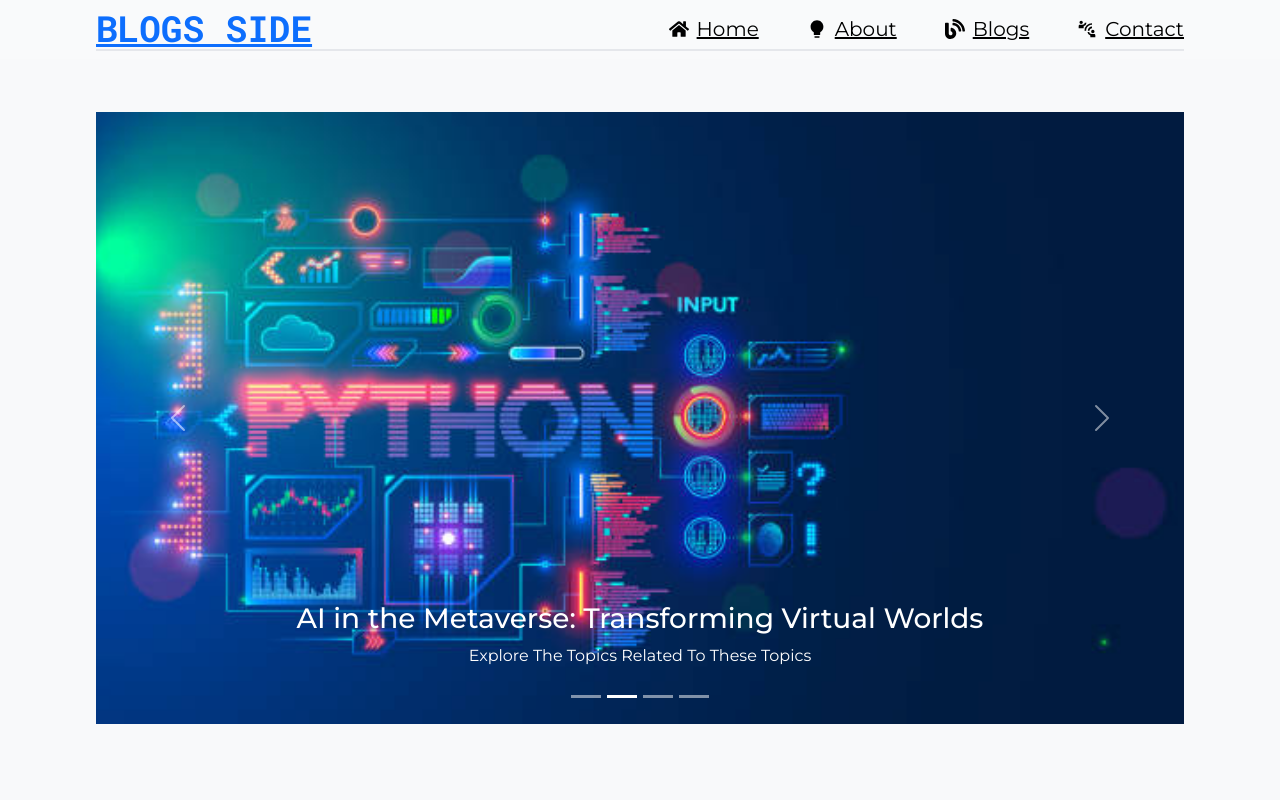
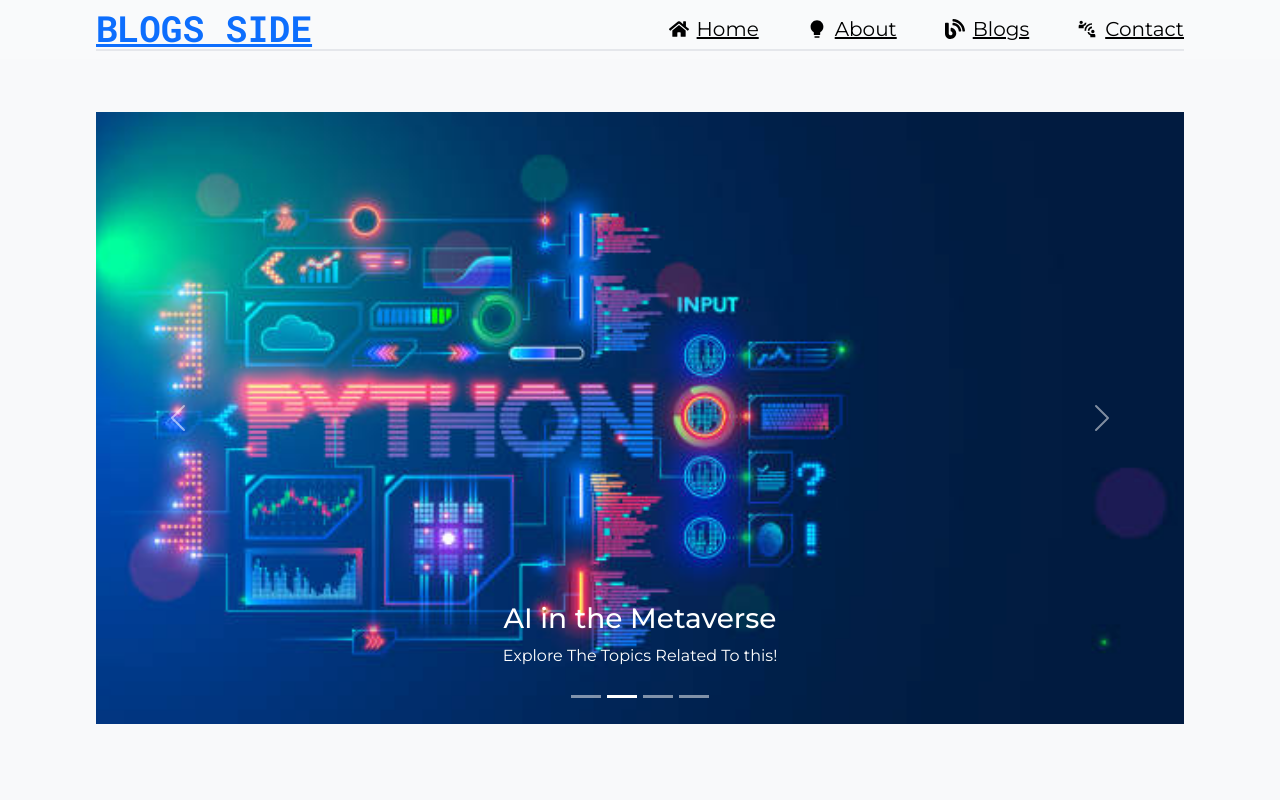
Before and after one commit to AsfaaKhan/Blog-Post-Website, a Next.js app: page / in a window 1280 px wide. Both pictures are taken after a click on the button 622 px from the left and 696 px from the top of the page. Shown: the top 800 px of the page. Built offline with nearby package versions, Linux system fonts and the light colour scheme.

Commit message:
Fix the Slider

```diff
--- a/src/components/BlogSlider.tsx
+++ b/src/components/BlogSlider.tsx
@@ -32,9 +32,7 @@ export default function Slider() {
                         <button type="button" data-bs-target="#demo" data-bs-slide-to="1"></button>
                         <button type="button" data-bs-target="#demo" data-bs-slide-to="2"></button>
                         <button type="button" data-bs-target="#demo" data-bs-slide-to="3"></button>
-                        {/* <button type="button" data-bs-target="#demo" data-bs-slide-to="4"></button>
-                    <button type="button" data-bs-target="#demo" data-bs-slide-to="5"></button>
-                    <button type="button" data-bs-target="#demo" data-bs-slide-to="6"></button> */}
+
                     </div>
 
                     {/* The slideshow/carousel  */}
@@ -43,47 +41,38 @@ export default function Slider() {
                             <Image src="/images/13.jpg" alt="Los Angeles" width={500} height={500} className="d-block w-100" />
                             <div className="carousel-caption">
                                 <h3>AI in the Metaverse</h3>
-                                <p>Explore The Topics Related To These Topics</p>
+                                <p>Explore The Topics Related To this!</p>
                             </div>
 
                         </div>
                         <div className="carousel-item ">
                             <Image src="/images/5.jpg" alt="Los Angeles" width={500} height={500} className="d-block w-100" />
                             <div className="carousel-caption">
-                                <h3>AI in the Metaverse: Transforming Virtual Worlds</h3>
-                                <p>Explore The Topics Related To These Topics</p>
+                                <h3>AI in the Metaverse</h3>
+
+                                <p>Explore The Topics Related To this!</p>
                             </div>
                         </div>
 
                         <div className="carousel-item ">
                             <Image src="/images/15.jpg" alt="Los Angeles" width={500} height={500} className="d-block w-100" />
                             <div className="carousel-caption">
-                                <h3>AI in the Metaverse: Transforming Virtual Worlds</h3>
-                                <p>Explore The Topics Related To These Topics</p>
+                                <h3>AI in the Metaverse</h3>
+
+                                <p>Explore The Topics Related To this!</p>
                             </div>
 
                         </div>
                         <div className="carousel-item ">
                             <Image src="/images/17.jpg" alt="Los Angeles" width={500} height={500} className="d-block w-100" />
                             <div className="carousel-caption">
-                                <h3>AI in the Metaverse: Transforming Virtual Worlds</h3>
-                                <p>Explore The Topics Related To These Topics</p>
+                                <h3>AI in the Metaverse</h3>
+
+                                <p>Explore The Topics Related To this!</p>
                             </div>
 
                         </div>
-                        {/* <div className="carousel-item ">
-                        <Image src="/images/12.jpg" alt="Los Angeles" width={500} height={500} className="d-block w-100" />
 
-                    </div> */}
-
-                        {/* <div className="carousel-item">
-                        <Image src="/images/11.jpg" alt="Chicago" width={500} height={500} className="d-block w-100" />
-
-                    </div> */}
-                        {/* <div className="carousel-item">
-                        <Image src="/images/bg.jpg" alt="New York" width={500} height={500} className="d-block w-100" />
-
-                    </div> */}
                     </div>
 
                     {/* Left and right controls/icons  */}
```
